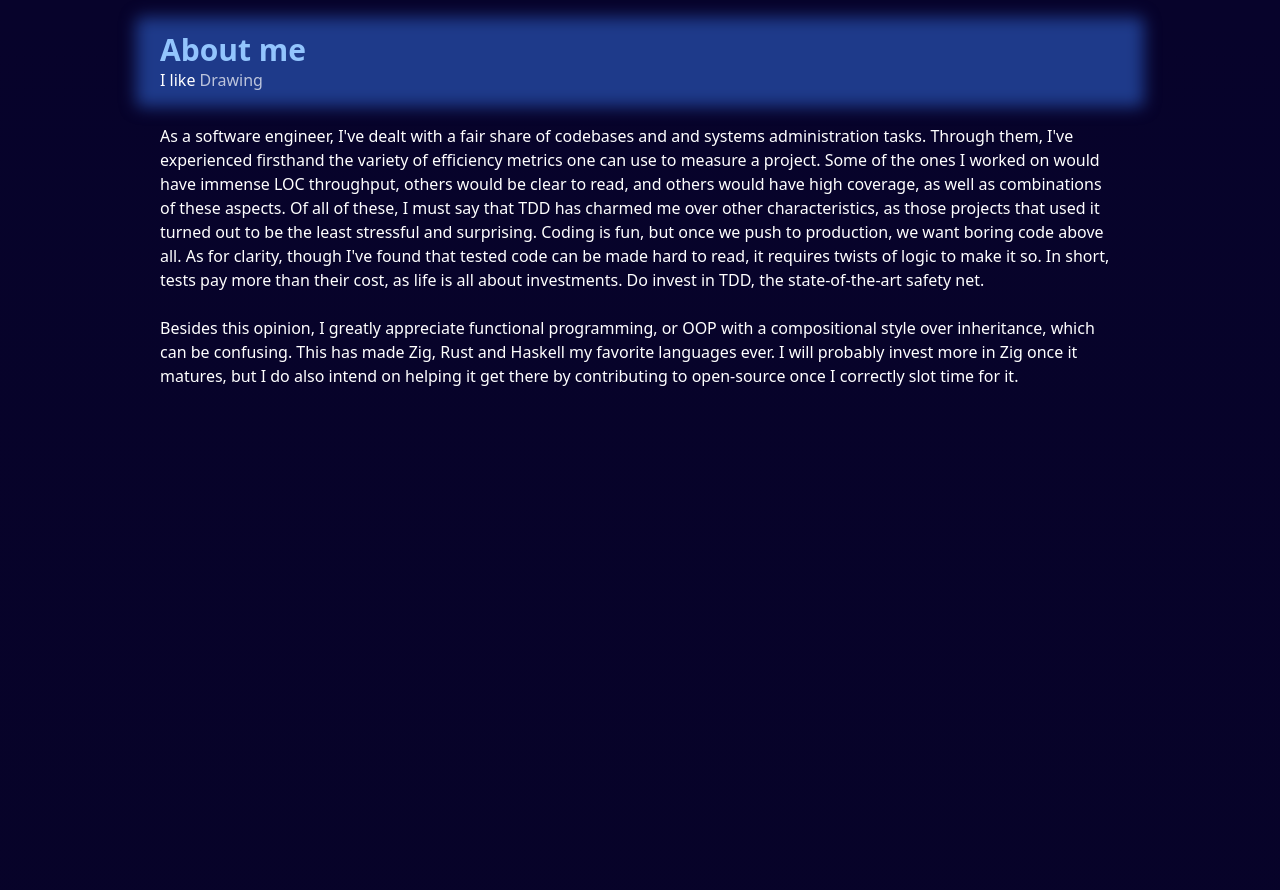
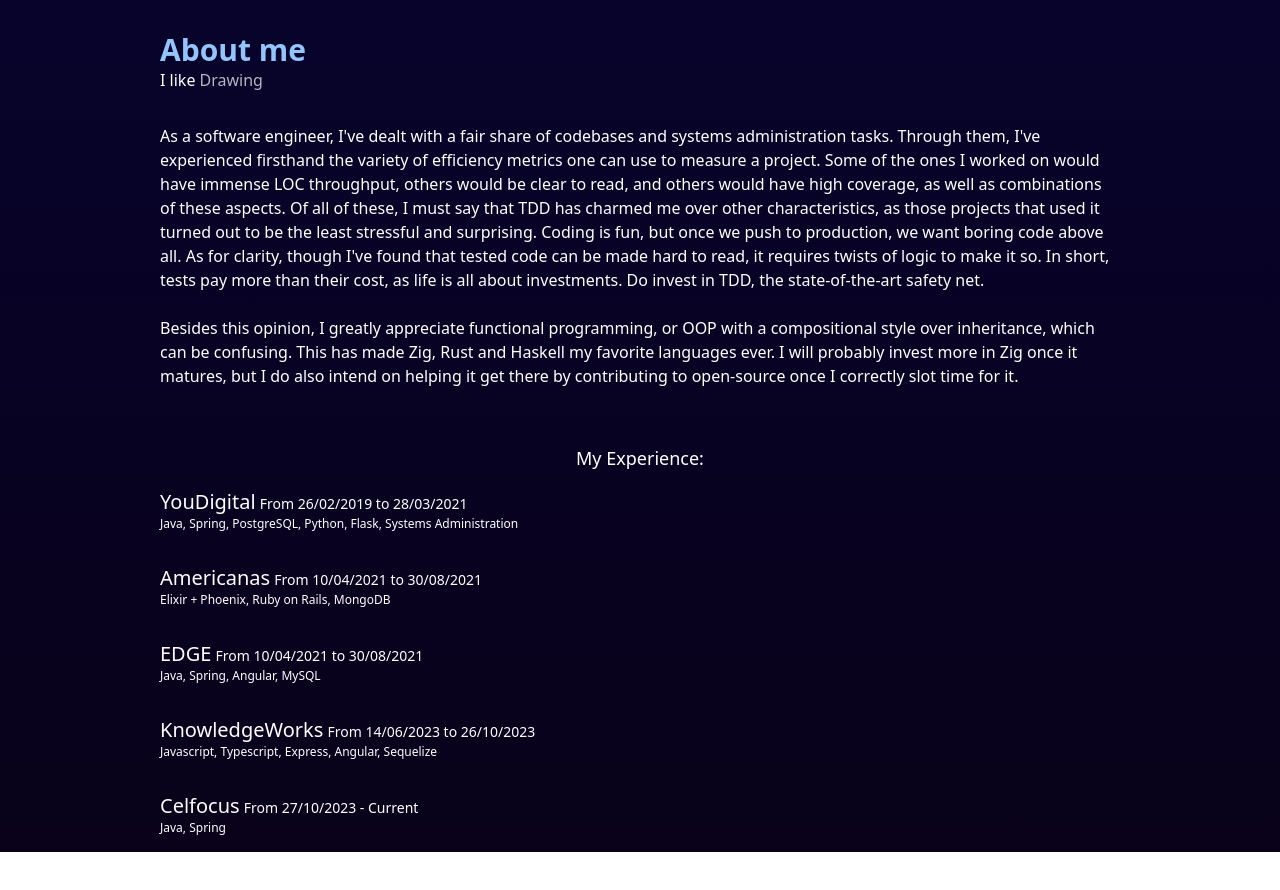
Before and after one commit to GabrielBarbosaGV/GabrielBarbosaGV.github.io, a SvelteKit app: page / in a window 1280 px wide. Shown: the top 890 px of the page. After the commit the page ends 852 px from the top, so only its background shows below. Built offline with nearby package versions, Linux system fonts and the light colour scheme.

Commit message:
Adding job experiences

```diff
--- a/src/routes/+layout.svelte
+++ b/src/routes/+layout.svelte
@@ -21,6 +21,6 @@
   }
 
   :global(html) {
-    height: 900%;
+    min-height: 100%;
   }
 </style>
--- a/src/routes/+page.svelte
+++ b/src/routes/+page.svelte
@@ -3,6 +3,7 @@
   import { cycleFor } from '$lib/cycle/cycle';
   import { IntervalsBetween } from '$lib/sleep/intervals';
   import { sleepForMillis } from '$lib/sleep/sleep';
+  import type { Snippet } from 'svelte';
 
   const thingsILikeList = [
     'Games',
@@ -71,16 +72,19 @@
   typeThenWaitThenNext();
 
   let scrollY: number = $state(0);
+
+  interface JobExperience {
+    title: string,
+    startDate: string,
+    endDate?: string,
+    paragraph: Snippet
+  }
 </script>
 
 <svelte:window bind:scrollY={scrollY} />
 
 <div class="mx-40 mt-8 text-white">
-  <div class="sticky top-4">
-    <div class:opacity-0={scrollY > 100} class="flex justify-center items-center transition-all duration-500">
-      <div class="h-[150%] w-[105%] bg-blue-900 absolute z-[-1] blur rounded-md">
-      </div>
-
+  <div class="flex justify-center items-center transition-all">
     <div class="w-[100%]">
       <h1 class="text-blue-300 font-bold text-3xl">
         About me
@@ -99,11 +103,10 @@
       </div>
     </div>
   </div>
-  </div>
 
   <div class="my-8">
     <p>
-      As a software engineer, I've dealt with a fair share of codebases and and systems administration tasks. Through them,
+      As a software engineer, I've dealt with a fair share of codebases and systems administration tasks. Through them,
       I've experienced firsthand the variety of efficiency metrics one can use to measure a project. Some of the ones I
       worked on would have immense LOC throughput, others would be clear to read, and others would have high coverage,
       as well as combinations of these aspects. Of all of these, I must say that TDD has charmed me over other
@@ -121,4 +124,44 @@
       to open-source once I correctly slot time for it.
     </p>
   </div>
+
+  <div class="flex justify-center items-center mt-14 flex-col">
+    <h2 class="text-lg">My Experience:</h2>
+
+    {@render jobExperience({ title: 'YouDigital', startDate: '26/02/2019', endDate: '28/03/2021', paragraph: youDigitalParagraph })}
+    {@render jobExperience({ title: 'Americanas', startDate: '10/04/2021', endDate: '30/08/2021', paragraph: americanasParagraph })}
+    {@render jobExperience({ title: 'EDGE', startDate: '10/04/2021', endDate: '30/08/2021', paragraph: edgeParagraph })}
+    {@render jobExperience({ title: 'KnowledgeWorks', startDate: '14/06/2023', endDate: '26/10/2023', paragraph: knowledgeWorksParagraph })}
+    {@render jobExperience({ title: 'Celfocus', startDate: '27/10/2023', paragraph: celfocusParagraph })}
   </div>
+</div>
+
+{#snippet youDigitalParagraph()}
+  <p class="text-xs">Java, Spring, PostgreSQL, Python, Flask, Systems Administration</p>
+{/snippet}
+
+{#snippet americanasParagraph()}
+  <p class="text-xs">Elixir + Phoenix, Ruby on Rails, MongoDB</p>
+{/snippet}
+
+{#snippet edgeParagraph()}
+  <p class="text-xs">Java, Spring, Angular, MySQL</p>
+{/snippet}
+
+{#snippet knowledgeWorksParagraph()}
+  <p class="text-xs">Javascript, Typescript, Express, Angular, Sequelize</p>
+{/snippet}
+
+{#snippet celfocusParagraph()}
+  <p class="text-xs">Java, Spring</p>
+{/snippet}
+
+{#snippet jobExperience(je: JobExperience)}
+  <div class="w-full my-4">
+    <span class="text-xl">{je.title}</span>
+
+    <span class="text-sm">From {je.startDate} {je.endDate ? `to ${je.endDate}` : '- Current'}</span>
+
+    {@render je.paragraph?.()}
+  </div>
+{/snippet}
```
Lines whose indentation alone changed are shown as unchanged.
